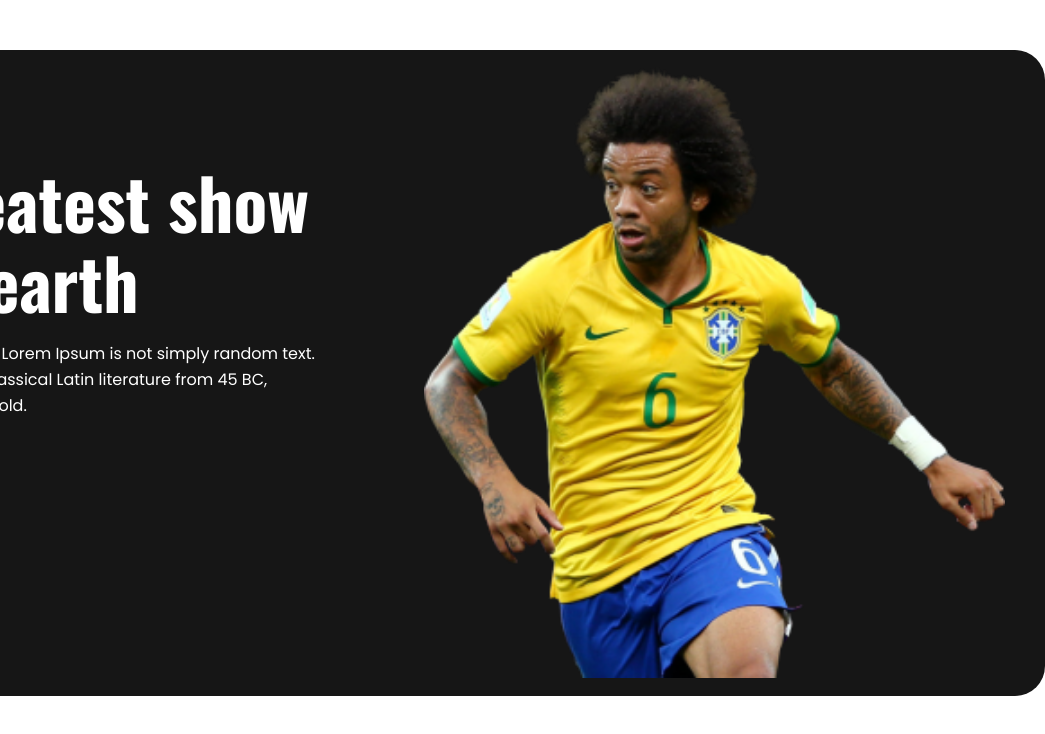
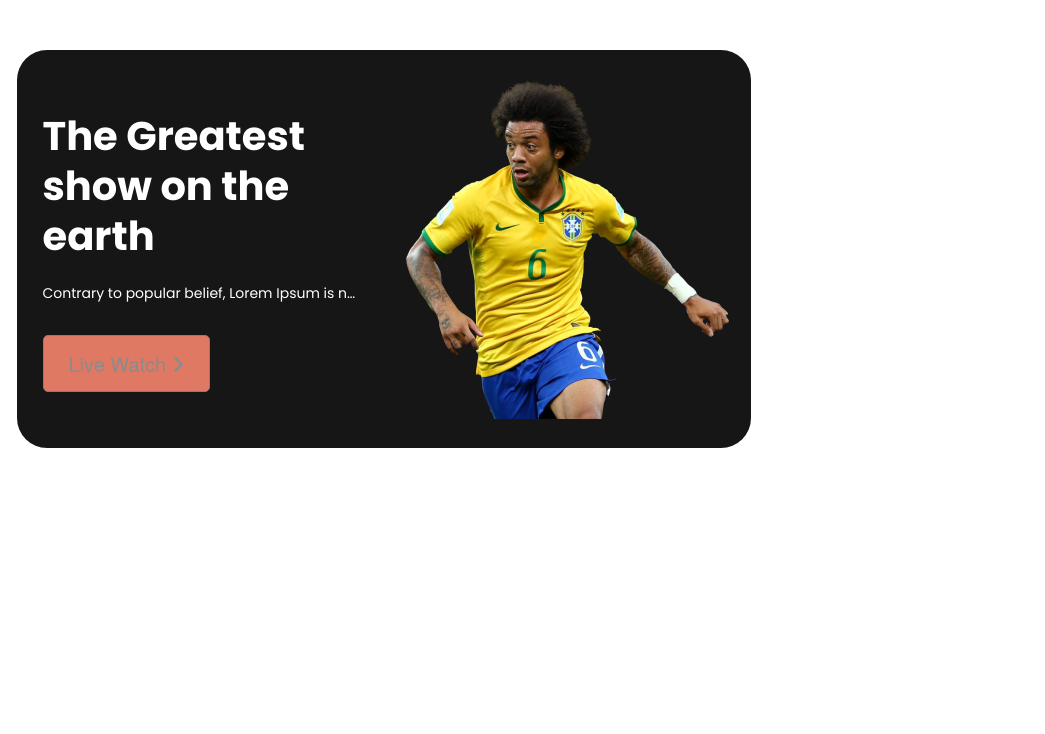
Before and after one commit to rubelrana123/FIFA_World_Cup, a plain HTML site: page blog.html in a window 768 px wide. Shown: the whole page, 1045 px wide, since content can reach past the window. Drawn offline with nearby package versions, Linux system fonts and the light colour scheme.

Commit message:
media quaries tablet header

```diff
--- a/blog.css
+++ b/blog.css
@@ -133,3 +133,86 @@ body {
 
 
 /* <!-- Header/Bannar Section End --> */
+
+
+
+
+
+
+/* media querry tablet*/
+
+@media screen and (min-width:568px) and (max-width:992px) {
+    .special-btn {
+        display: block;
+        text-decoration: none;
+        background-color: red;
+        color: white;
+        font-family: HelveticaNeue;
+        font-size: 20px;
+        font-weight: 400;
+        margin-top: 40px;
+
+    }
+
+    main {
+        width: 100%;
+    }
+
+    .mobile-icon {
+        display: flex;
+        justify-content: space-evenly;
+        width: 20%;
+    }
+
+    .mobile-icon .fa-brands {
+        font-size: 25px;
+    }
+
+    /* <!-- Header/Bannar Section start --> */
+
+    .header {
+        height: 398px;
+        width: 734px;
+        background: #161616;
+        border-radius: 30px;
+        display: grid;
+        grid-template-columns: repeat(2, 1fr);
+        color: white;
+        place-items: center;
+    }
+
+    .header-text {
+        height: 276px;
+        width: 316px;
+
+    }
+
+    .header-text h1 {
+        font-family: Poppins;
+        font-size: 40px;
+        font-weight: 700;
+        line-height: 50px;
+        text-align: left;
+
+
+    }
+
+    .header-text p {
+        font-family: Poppins;
+        font-size: 14px;
+        font-weight: 400;
+        line-height: 24px;
+        text-align: left;
+        margin-top: 20px;
+        text-overflow: ellipsis;
+        white-space: nowrap;
+        overflow: hidden;
+
+    }
+
+    .header-img {
+        height: 340px;
+        width: 323px;
+    }
+
+    /* <!-- Header/Bannar Section End --> */
```
